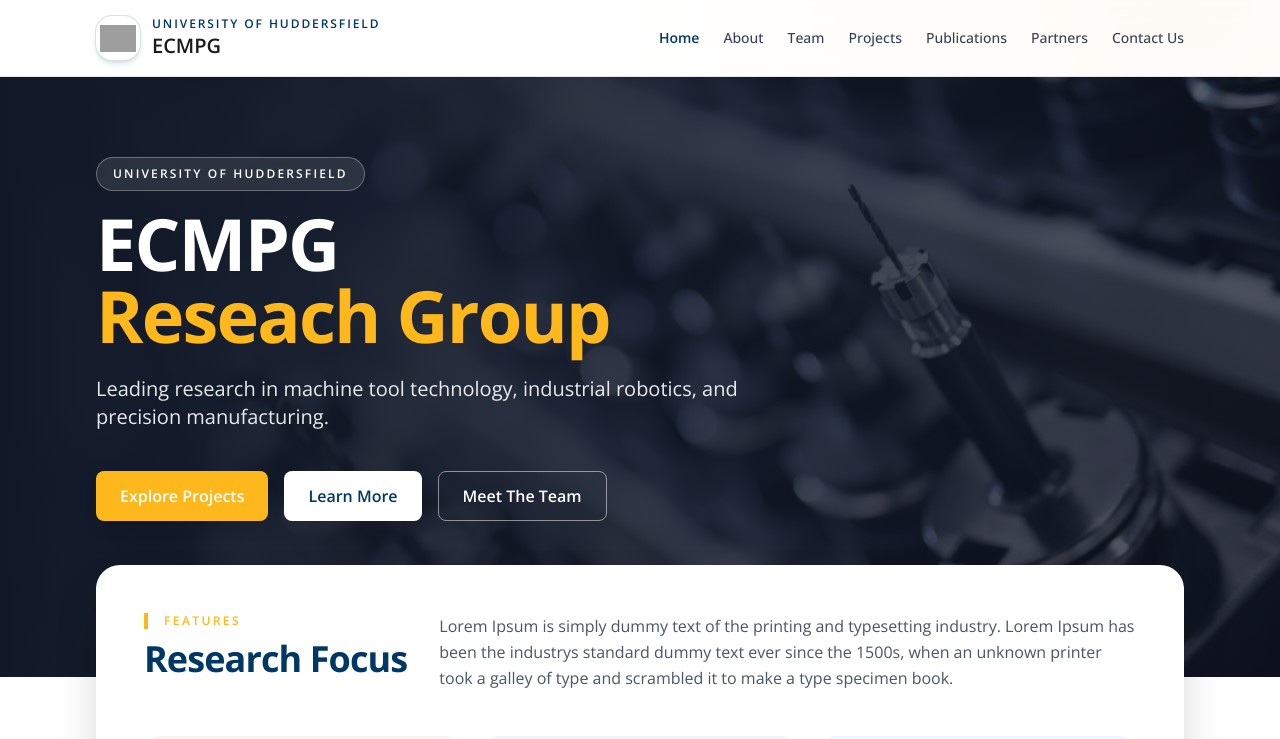
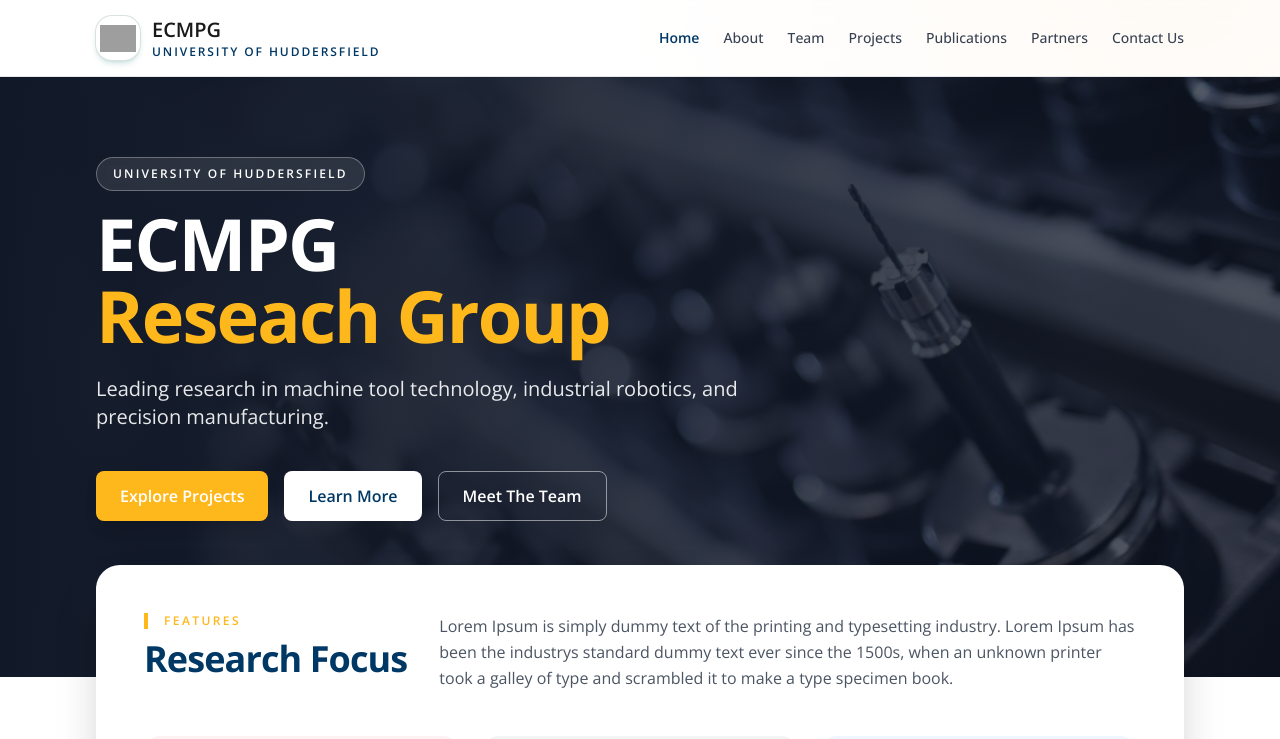
Before and after one commit to ecmpg/ecmpg.github.io, a Next.js app: page / in a window 1280 px wide. Shown: the top 739 px of the page. Built offline with nearby package versions, Linux system fonts and the light colour scheme; grey boxes are pictures that could not be loaded.

Commit message:
reorder university name in header component

```diff
--- a/app/components/Header.tsx
+++ b/app/components/Header.tsx
@@ -68,8 +68,8 @@
           <div className="flex items-center gap-3 float-up">
             <SiteLogo size={44} />
             <div>
+              <p className="text-lg md:text-xl font-display font-semibold text-dark">ECMPG</p>
               <p className="text-xs font-semibold uppercase tracking-[0.16em] text-primary">University of Huddersfield</p>
-              <p className="text-lg md:text-xl font-display font-semibold text-dark">ECMPG</p>
             </div>
           </div>
 
```
